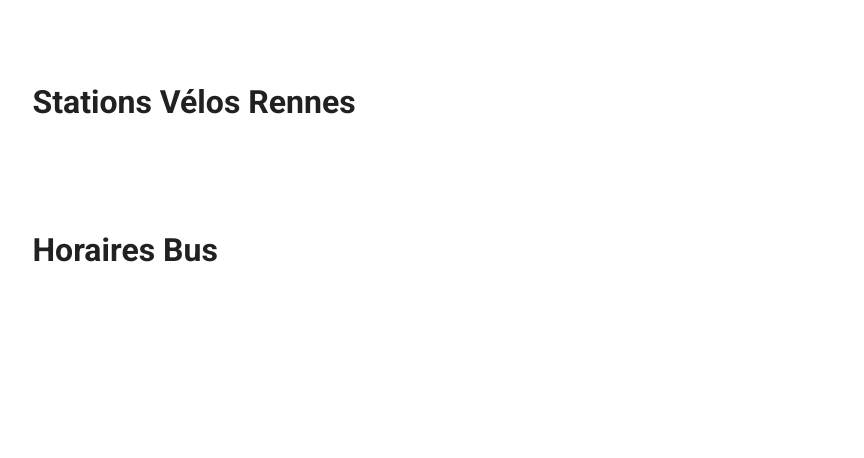
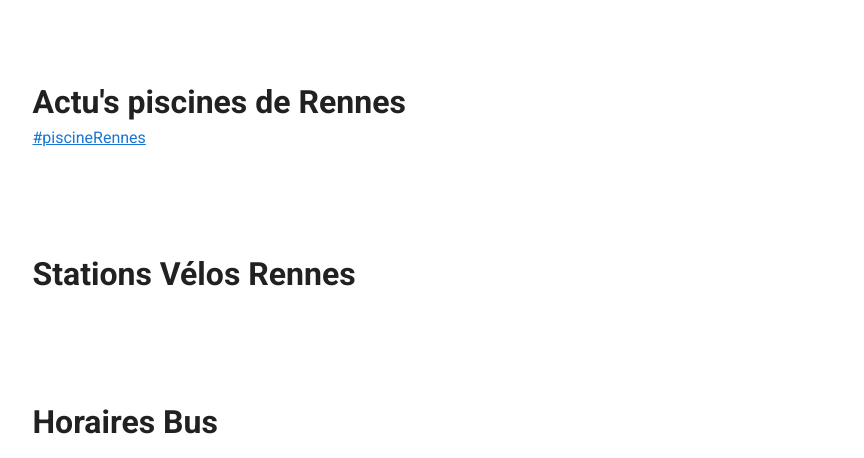
Before and after one commit to mistertennistik/star-dashboard, a plain HTML site: page frontEnd/index.html in a window 1280 px wide. Shown: the part 582-1040 px from the top of the page, without its empty margins (27-891 px from the left). Before the commit the page ends 868 px from the top, so only its background shows below. Drawn offline with nearby package versions, Linux system fonts and the light colour scheme.

Commit message:
add piscines actu

```diff
--- a/frontEnd/index.html
+++ b/frontEnd/index.html
@@ -23,6 +23,13 @@
 
             </div>
 
+
+          <h1>Actu's piscines de Rennes</h1>
+
+          <a href="https://twitter.com/hashtag/piscineRennes?f=live"> #piscineRennes </a>
+          <div style="height: 100px;">
+
+          </div>
 
           <h1>Stations Vélos Rennes</h1>
           <template>
```
